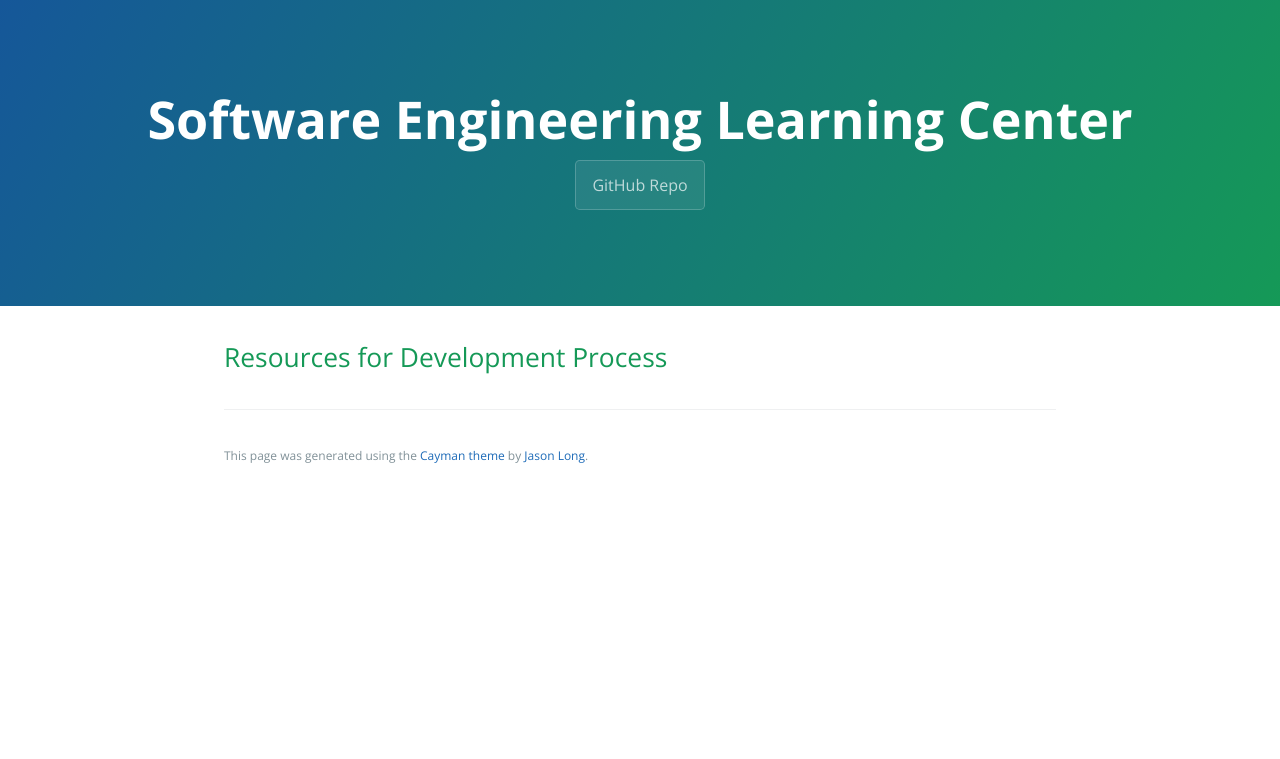
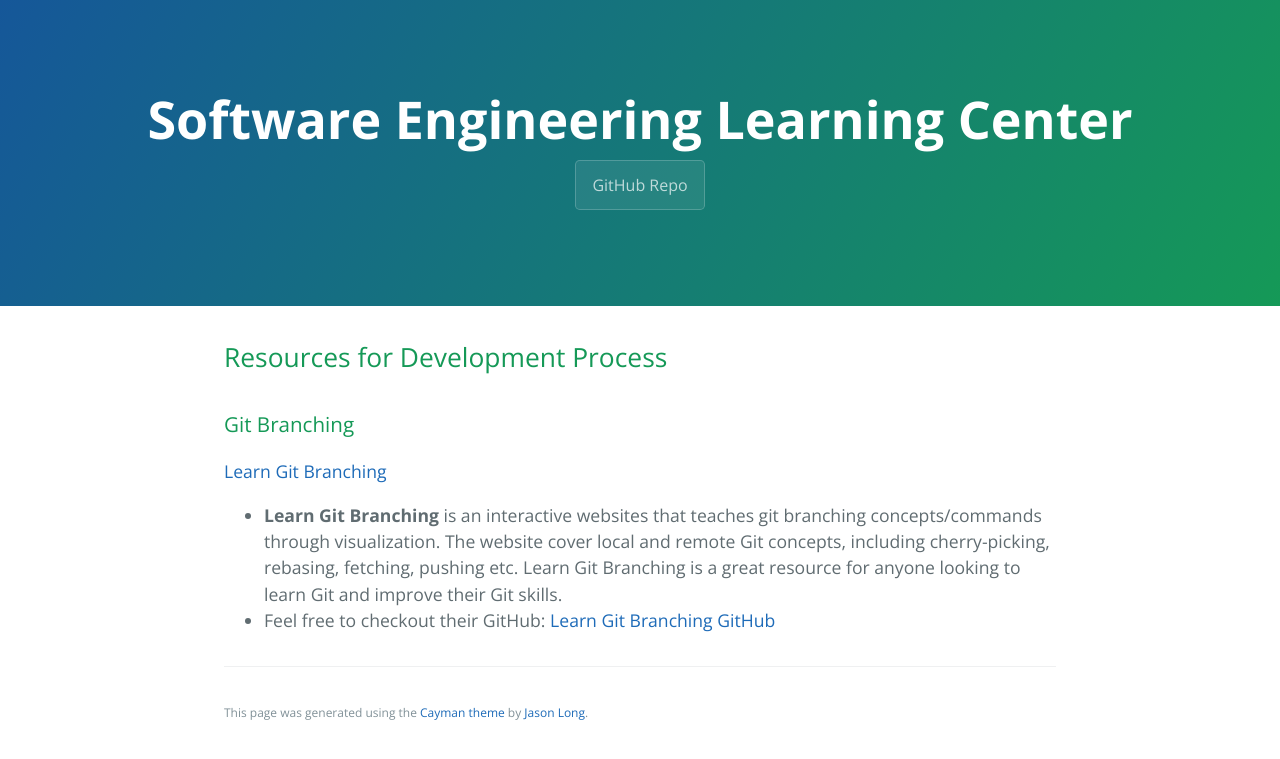
Before and after one commit to learning-software-engineering/learning-software-engineering.github.io, a Jekyll site: the page built from Topics/Development_Process.md, in a window 1280 px wide. Shown: the top 759 px of the page. Built offline with Jekyll 4.4.1, drawn with Linux system fonts in a browser that asks for light colours; our own code applies the rules of GitHub Pages for plain Markdown files.

Commit message:
Add Learn Git Branching

```diff
--- a/Topics/Development_Process.md
+++ b/Topics/Development_Process.md
@@ -1 +1,6 @@
 ## Resources for Development Process
+
+### Git Branching
+[Learn Git Branching](https://learngitbranching.js.org/)
+* **Learn Git Branching** is an interactive websites that teaches git branching concepts/commands through visualization. The website cover local and remote Git concepts, including cherry-picking, rebasing, fetching, pushing etc. Learn Git Branching is a great resource for anyone looking to learn Git and improve their Git skills.
+* Feel free to checkout their GitHub: [Learn Git Branching GitHub](https://github.com/pcottle/learnGitBranching)
```
